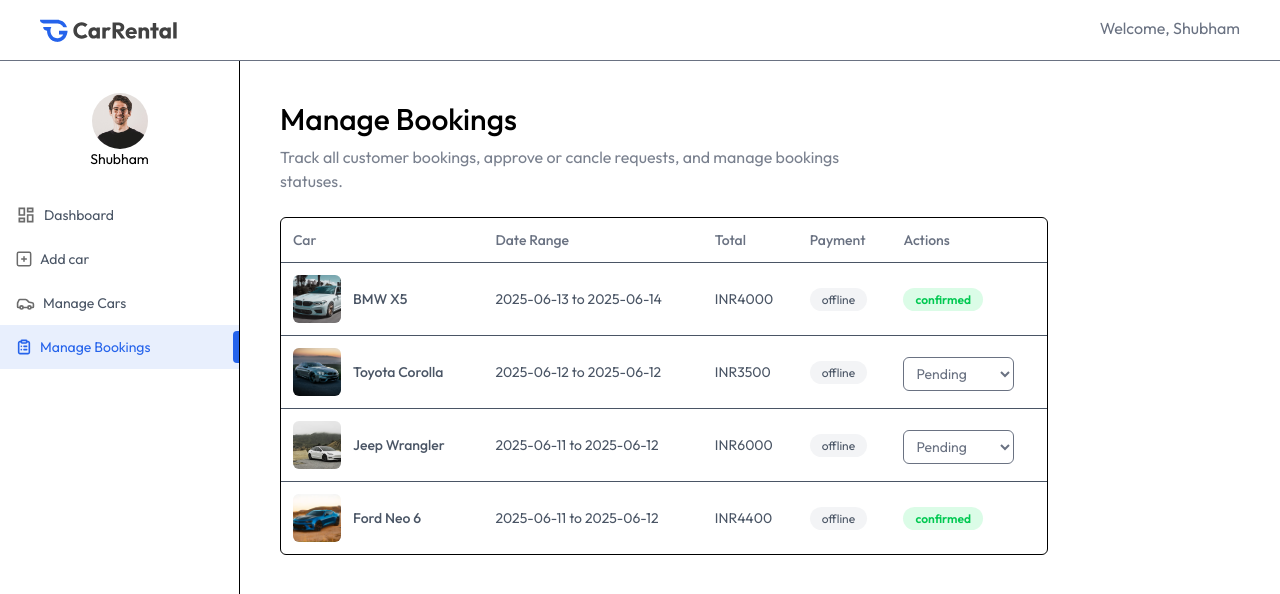
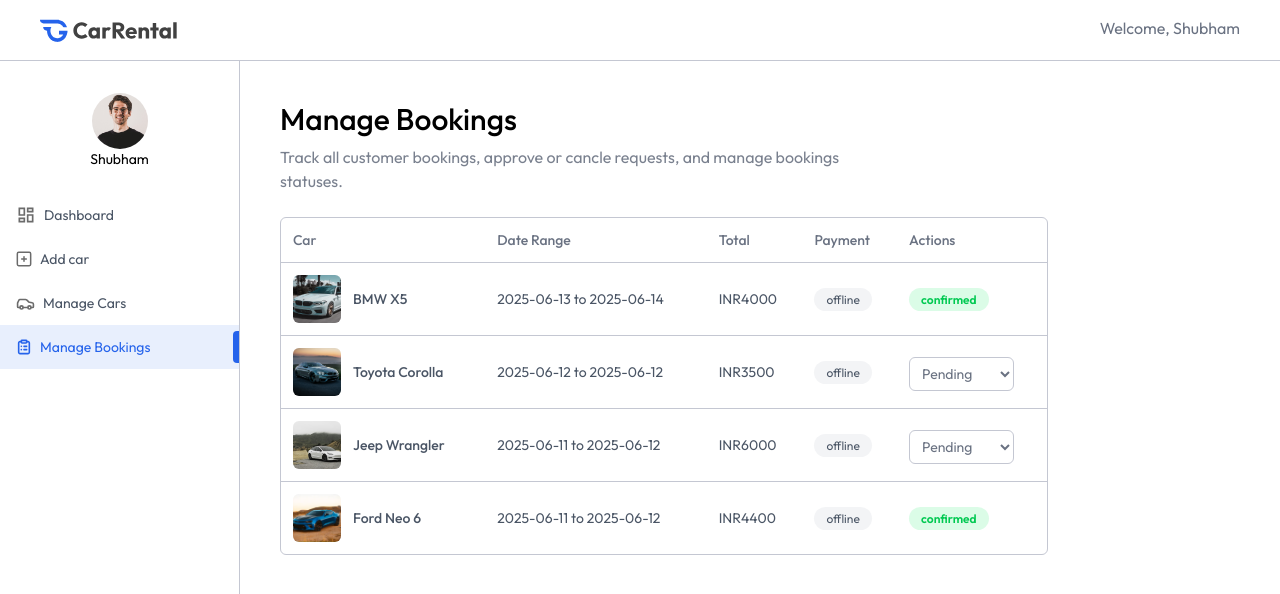
Before and after one commit to shubhamyadav965/CarGoRent, a React (Vite) app in the folder client/: page /owner/manage-bookings in a window 1280 px wide. Shown: the top 594 px of the page. Built offline with nearby package versions, Linux system fonts and the light colour scheme.

Commit message:
frontend completed

```diff
--- a/client/src/App.jsx
+++ b/client/src/App.jsx
@@ -1,29 +1,30 @@
-import { useState } from 'react'
-import Navbar from './components/Navbar'
-import { Route, Routes, useLocation } from 'react-router-dom';
-import Home from './pages/Home';
-import CarDetails from './pages/CarDetails';
-import Cars from './pages/Cars';
-import MyBookings from './pages/MyBookings';
-import Footer from './components/Footer';
-import ManageBookings from './pages/owner/ManageBookings';
-import ManageCars from './pages/owner/ManageCars';
-import AddCar from './pages/owner/AddCar';
-import Dashboard from './pages/owner/Dashboard';
-import Layout from './pages/owner/Layout';
+import React, { useState } from "react";
+import Navbar from "./components/Navbar";
+import { Route, Routes, useLocation } from "react-router-dom";
+import Home from "./pages/Home";
+import Cars from "./pages/Cars";
+import CarDetails from "./pages/CarDetails";
+import MyBookings from "./pages/MyBookings";
+import Footer from "./components/Footer";
+import Layout from "./pages/owner/Layout";
+import Dashboard from "./pages/owner/Dashboard";
+import AddCar from "./pages/owner/AddCar";
+import ManageCars from "./pages/owner/ManageCars";
+import ManageBookings from "./pages/owner/ManageBookings";
+import Login from "./components/Login";
 
-
-function App() {
+const App = () => {
   const [showLogin, setShowLogin] = useState(false);
-  const isOwnerPath = useLocation().pathname.startsWith('/owner');
+  const isOwnerPath = useLocation().pathname.startsWith("/owner");
   return (
     <>
+      {showLogin && <Login setShowLogin={setShowLogin} />}
       {!isOwnerPath && <Navbar setShowLogin={setShowLogin} />}
       <Routes>
-        <Route path='/' element={<Home />} />
-        <Route path='/car-details/:id' element={<CarDetails />} />
-        <Route path='/cars' element={<Cars />} />
-        <Route path='/my-bookings' element={<MyBookings />} />
+        <Route path="/" element={<Home />} />
+        <Route path="/car-details/:id" element={<CarDetails />} />
+        <Route path="/cars" element={<Cars />} />
+        <Route path="/my-bookings" element={<MyBookings />} />
         <Route path="/owner" element={<Layout />}>
           <Route index element={<Dashboard />} />
           <Route path="add-car" element={<AddCar />} />
@@ -33,7 +34,7 @@ function App() {
       </Routes>
       {!isOwnerPath && <Footer />}
     </>
-  )
-}
+  );
+};
 
-export default App
+export default App;
--- a/client/src/components/Hero.jsx
+++ b/client/src/components/Hero.jsx
@@ -25,7 +25,7 @@ const Hero = () => {
               ))}
             </select>
             <p className="px-1 text-sm text-gray-500">
-              {pickupLocation ? pickupLocation : "Please Select Locationk"}
+              {pickupLocation ? pickupLocation : "Please Select Location"}
             </p>
           </div>
           <div className="flex flex-col items-start gap-2">
--- a/client/src/components/owner/NavbarOwner.jsx
+++ b/client/src/components/owner/NavbarOwner.jsx
@@ -1,6 +1,6 @@
-import React, { use } from "react";
+import React from "react";
 import { assets, dummyUserData } from "../../assets/assets";
-import { Link, useLocation } from "react-router-dom";
+import { Link } from "react-router-dom";
 
 const NavbarOwner = () => {
   const user = dummyUserData;
--- a/client/src/components/owner/Sidebar.jsx
+++ b/client/src/components/owner/Sidebar.jsx
@@ -15,7 +15,7 @@ const Sidebar = () => {
   };
 
   return (
-    <div className="relative min-h-screen md: flex flex-col items-center pt-8 max-w-13 md:max-w-60 w-full border-r border-borderColor text-sm">
+    <div className="relative min-h-screen md:flex flex-col items-center pt-8 max-w-13 md:max-w-60 w-full border-r border-borderColor text-sm">
       <div className="group relative">
         <label htmlFor="image">
           <img
@@ -42,7 +42,7 @@ const Sidebar = () => {
       </div>
       {image && (
         <button
-          className="absolute top-0 right-0 flex p-2 gap-1 bg:primary/10 text-primary cursor-pointer "
+          className="absolute top-0 right-0 flex p-2 gap-1 bg-primary/10 text-primary cursor-pointer "
           onClick={updateImage}
         >
           Save <img src={assets.check_icon} width={13} alt="" />
--- a/client/src/index.css
+++ b/client/src/index.css
@@ -1,13 +1,13 @@
-@import url('https://fonts.googleapis.com/css2?family=Outfit:wght@100..900&family=Poppins:ital,wght@0,100;0,200;0,300;0,400;0,500;0,600;0,700;0,800;0,900;1,100;1,200;1,300;1,400;1,500;1,600;1,700;1,800;1,900&display=swap');
+@import url("https://fonts.googleapis.com/css2?family=Outfit:wght@100..900&family=Poppins:ital,wght@0,100;0,200;0,300;0,400;0,500;0,600;0,700;0,800;0,900;1,100;1,200;1,300;1,400;1,500;1,600;1,700;1,800;1,900&display=swap");
 @import "tailwindcss";
 
-*{
+@theme {
+  --color-primary: #2563eb;
+  --color-primary-dull: #1f58d8;
+  --color-light: #f1f5f9;
+  --color-borderColor: #c4c7d2;
+}
+
+* {
   font-family: "Outfit", sans-serif;
 }
-
-@theme{
-  --color-primary: #2563EB;
-  --color-primary-dull: #1F58D8;
-  --color-light: F1F5F9;
-  --color--borderColor: #c4c7d2;
-}
--- a/client/src/pages/CarDetails.jsx
+++ b/client/src/pages/CarDetails.jsx
@@ -1,4 +1,4 @@
-import React, { use, useEffect, useState } from "react";
+import React, { useEffect, useState } from "react";
 import { useParams, useNavigate } from "react-router-dom";
 import { assets, dummyCarData } from "../assets/assets";
 import Loader from "../components/Loader";
@@ -128,7 +128,7 @@ const CarDetails = () => {
             <input
               type="date"
               className="border border-borderColor px-3 py-2 rounded-lg"
-              id="pickup-date"
+              id="return-date"
             />
           </div>
 
--- a/client/src/pages/Cars.jsx
+++ b/client/src/pages/Cars.jsx
@@ -25,7 +25,7 @@ const Cars = () => {
             type="text"
             value={input}
             placeholder="Search by make, model, or features"
-            className="w-full h-full outline-none text-gray-  500"
+            className="w-full h-full outline-none text-gray-500"
           />
           <img
             src={assets.filter_icon}
--- a/client/src/pages/owner/ManageBookings.jsx
+++ b/client/src/pages/owner/ManageBookings.jsx
@@ -8,7 +8,7 @@ const ManageBookings = () => {
   const fetchOwnerBookings = async () => {
     setbookings(dummyMyBookingsData);
   };
-  useState(() => {
+  React.useEffect(() => {
     fetchOwnerBookings();
   }, []);
   return (
@@ -62,7 +62,7 @@ const ManageBookings = () => {
                     >
                       <option value="pending">Pending</option>
                       <option value="cancelled">Cancelled</option>
-                      <option value="confirmed">Confirmeds</option>
+                      <option value="confirmed">Confirmed</option>
                     </select>
                   ) : (
                     <span
--- a/client/src/pages/owner/ManageCars.jsx
+++ b/client/src/pages/owner/ManageCars.jsx
@@ -58,10 +58,10 @@ const ManageCars = () => {
                     className={`px-3 py-1 rounded-full text-xs ${
                       car.isAvaliable
                         ? "bg-green-100 text-green-500"
-                        : "bg-red-100 text-red-500k"
+                        : "bg-red-100 text-red-500"
                     }`}
                   >
-                    {car.isAvaliable ? "Avaliable" : "UnAvaliable"}
+                    {car.isAvaliable ? "Available" : "Unavailable"}
                   </span>
                 </td>
 
```
